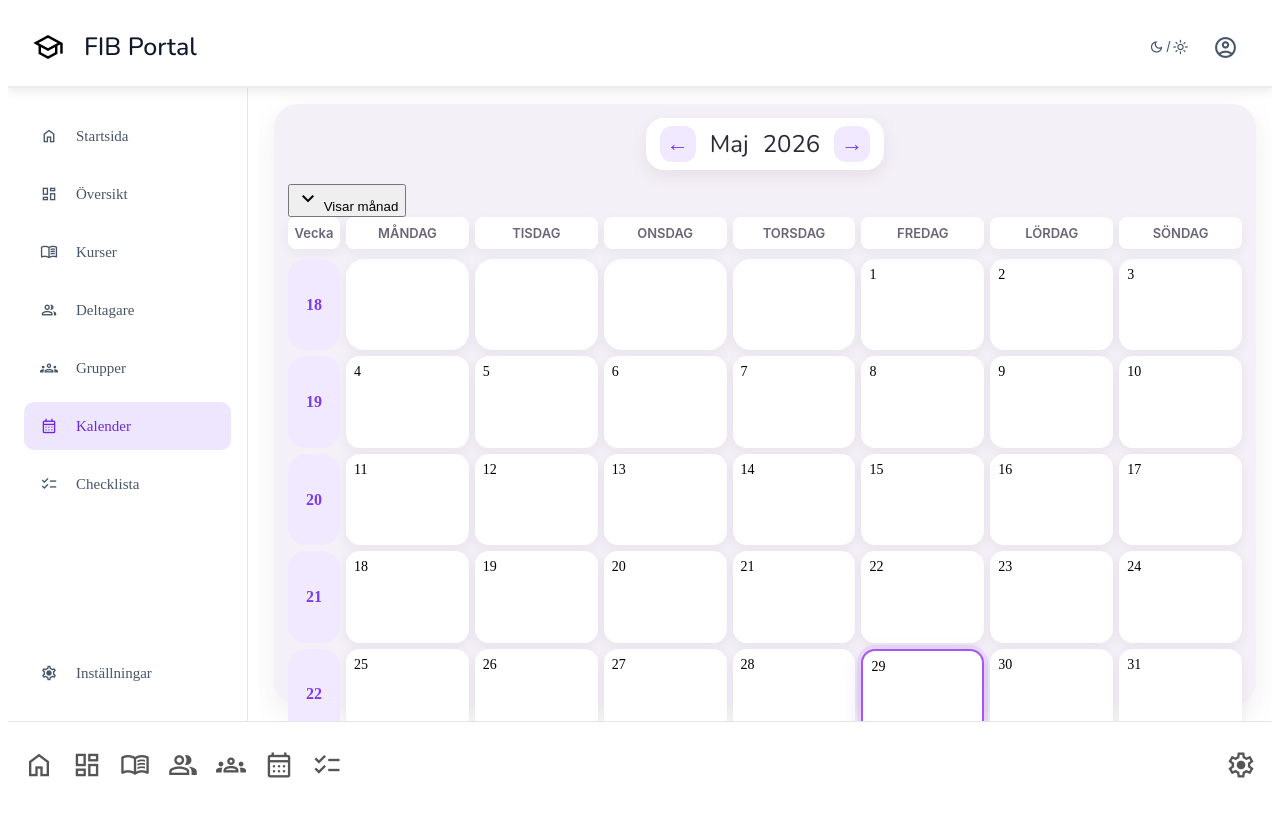
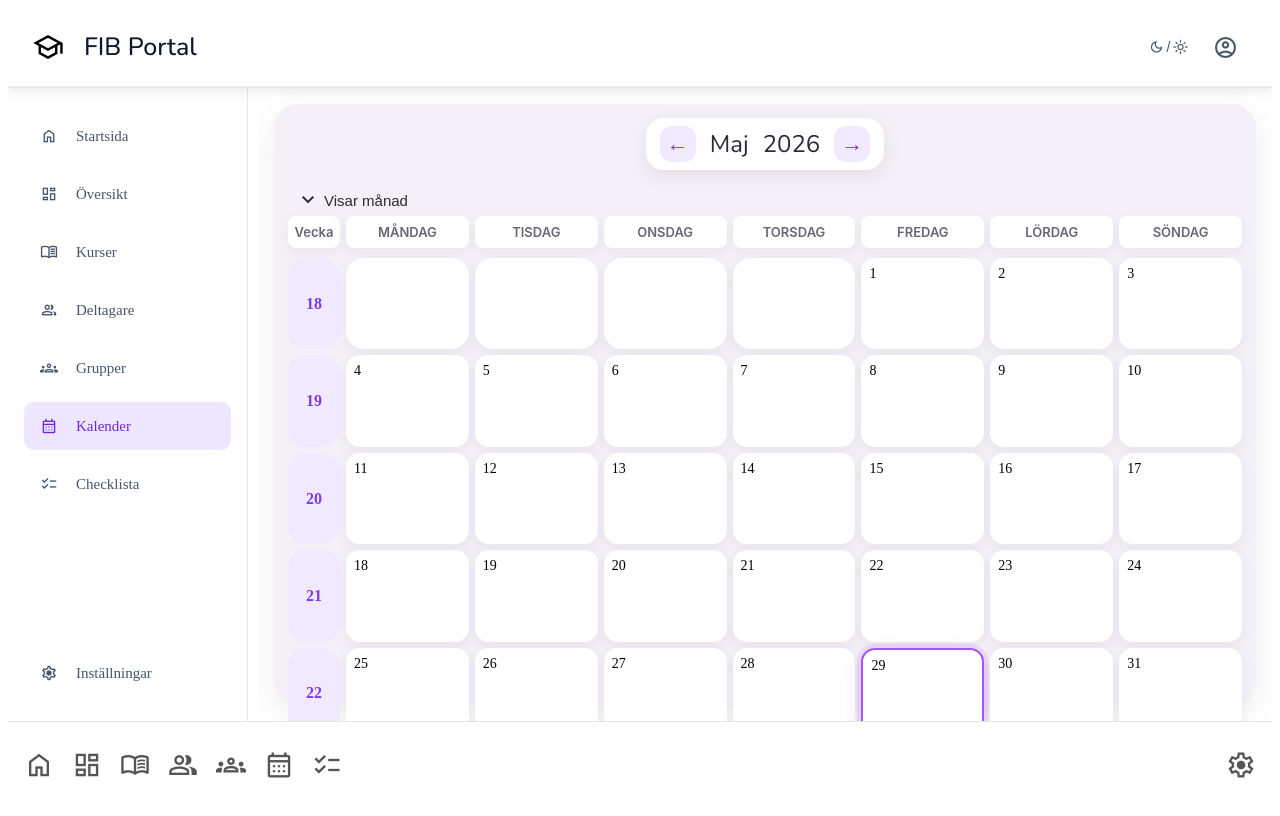
Before and after one commit to Brian-Bridgeman/Eduworkspace, an Angular app in the folder Client/: page /kalender in a window 1280 px wide. Built offline with nearby package versions, Linux system fonts and the light colour scheme.

Commit message:
Styling från dropdown-komponenten

```diff
--- a/Client/src/app/components/kalender/kalender.css
+++ b/Client/src/app/components/kalender/kalender.css
@@ -53,21 +53,83 @@
 }
 
 /*=============================================== Dropdown vyn */
+
+/* Dropdown för kalender-vyn */
 .dropdownvy {
   position: relative;
-  display: inline-block;
+  display: inline-flex;
+  justify-content: center;
+  align-items: center;
 }
 
+/* Knappen som visar aktuell vy */
+.dropbtn {
+  font-size: 15px;
+  border: none;
+  background: transparent;
+  cursor: pointer;
+  padding: 4px 8px;
+  transition: background-color 0.2s;
+  display: flex;
+  align-items: center;
+  gap: 4px;
+  border-radius: 10px;
+  color: #2f2937;
+}
+
+.dropbtn:hover {
+  background-color: #f3f0ff;
+  color: #6d28d9;
+  border-radius: 15px;
+}
+
+/* Själva dropdown-menyn */
 .dropdownvy-content {
   display: none;
   position: absolute;
-  z-index: 20;
-  background: #ffffff;
+  top: 100%;
+  left: 0;
+  z-index: 1000;
+
+  min-width: 150px;
+  padding: 5px;
+  border-radius: 10px;
+
+  background-color: white;
+  box-shadow: 0 6px 18px rgba(0, 0, 0, 0.12);
+  border: 1px solid #ececec;
 }
 
+/* Visar menyn när man hovrar */
 .dropdownvy:hover .dropdownvy-content {
   display: flex;
   flex-direction: column;
+  gap: 4px;
+}
+
+/* Knapparna inne i dropdown-menyn */
+.dropdownvy-content button {
+  border: none;
+  background-color: transparent;
+  text-align: left;
+  padding: 10px;
+  cursor: pointer;
+  border-radius: 8px;
+  white-space: nowrap;
+  font-size: 14px;
+  color: #2f2937;
+}
+
+/* Hover på alternativen */
+.dropdownvy-content button:hover {
+  background-color: #f3f0ff;
+  color: #6d28d9;
+  opacity: 0.8;
+}
+
+.dropdownvy-content button.active {
+  background-color: #eee6ff;
+  color: #6d28d9;
 }
 
 /* Mobil/platta-anpassning kalender */
```
